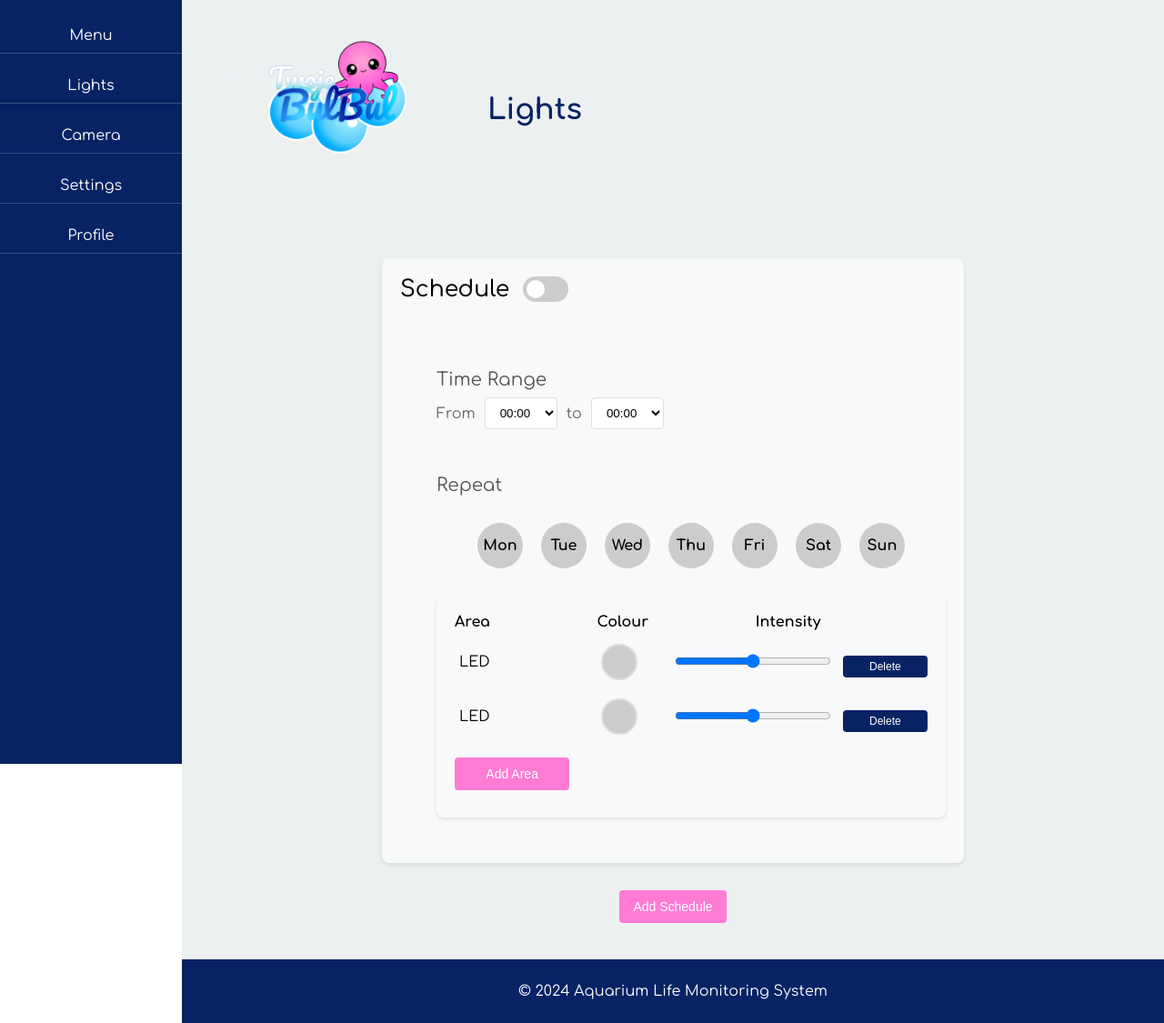
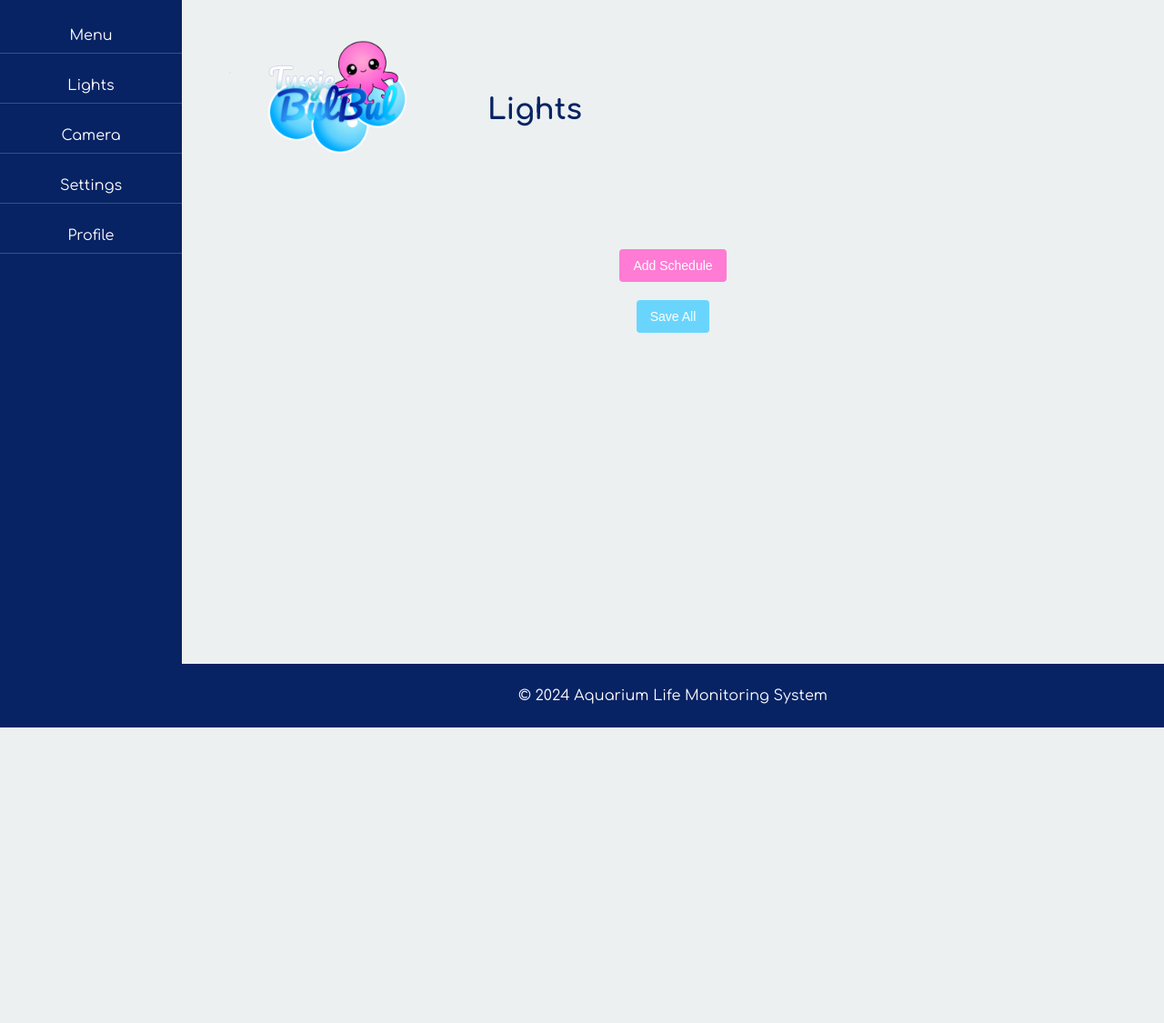
Before and after one commit to Tkapcer/PSCF, a Flask app: page /lights in a window 1280 px wide. Shown: the whole page at 91% size. After the commit the page ends 800 px from the top, so only its background shows below. Run offline with Flask 3, Linux system fonts and the light colour scheme; the visitor is signed in with stand-in values (Sample User, id 1); data that the repository does not hold is empty.

Commit message:
ja piernicze działa zapis i odczyt harmonogramów

```diff
--- a/app/__init__.py
+++ b/app/__init__.py
@@ -17,11 +17,13 @@
     login_manager.login_message = 'Zaloguj się, aby uzyskać dostęp do tej strony.'
 
     from app.auth.routes import auth
+    from app.auth.routes import bp as schedule_bp
     from app.camera.routes import camera
     from app.main.routes import main
 
     app.register_blueprint(auth)
     app.register_blueprint(camera)
     app.register_blueprint(main)
+    app.register_blueprint(schedule_bp)
 
     return app
--- a/app/auth/routes.py
+++ b/app/auth/routes.py
@@ -2,8 +2,12 @@
 from flask_login import login_user, logout_user, login_required, current_user
 from app.models.user import User
 from app import db
+from app.models.schedule import Schedule
+from app.models.area import Area
+from flask import jsonify
 
 auth = Blueprint('auth', __name__)
+bp = Blueprint('schedule', __name__)
 
 @auth.route('/login', methods=['GET', 'POST'])
 def login():
@@ -56,3 +60,72 @@
 def logout():
     logout_user()
     return redirect(url_for('auth.login'))
+
+
+
+@bp.route('/save_schedules', methods=['POST'])
+def save_schedules():
+    try:
+        if not request.is_json:
+            return jsonify({"error": "Request must be JSON"}), 400
+
+        data = request.get_json()
+        if 'schedules' not in data:
+            return jsonify({"error": "Missing schedules key"}), 400
+
+        db.session.begin()
+
+        Area.query.delete()
+        Schedule.query.delete()
+
+        for sched in data['schedules']:
+            if not all(k in sched for k in ['start_time', 'end_time', 'repeat_days', 'enabled', 'areas']):
+                db.session.rollback()
+                return jsonify({"error": "Invalid schedule format"}), 400
+
+            schedule = Schedule(
+                start_time=sched['start_time'],
+                end_time=sched['end_time'],
+                repeat_days=','.join(sched['repeat_days']),
+                enabled=sched['enabled']
+            )
+            db.session.add(schedule)
+            db.session.flush()
+
+            for area in sched['areas']:
+                if not all(k in area for k in ['color', 'intensity']):
+                    db.session.rollback()
+                    return jsonify({"error": "Invalid area format"}), 400
+
+                a = Area(
+                    schedule_id=schedule.id,
+                    color=area['color'],
+                    intensity=area['intensity']
+                )
+                db.session.add(a)
+
+        db.session.commit()
+        return jsonify({"status": "ok", "saved": len(data['schedules'])}), 200
+
+    except Exception as e:
+        db.session.rollback()
+        return jsonify({"error": str(e)}), 500
+
+@bp.route('/get_schedules', methods=['GET'])
+def get_schedules():
+    schedules = Schedule.query.options(db.joinedload(Schedule.areas)).all()
+
+    result = []
+    for sched in schedules:
+        result.append({
+            'start_time': str(sched.start_time),
+            'end_time': str(sched.end_time),
+            'repeat_days': sched.repeat_days.split(','),
+            'enabled': bool(sched.enabled),
+            'areas': [{
+                'color': area.color,
+                'intensity': int(area.intensity)
+            } for area in sched.areas]
+        })
+
+    return jsonify(result)
--- a/app/models/__init__.py
+++ b/app/models/__init__.py
@@ -1 +1,3 @@
 from .user import User
+from .schedule import Schedule
+from .area import Area
--- a/static/style.css
+++ b/static/style.css
@@ -475,3 +475,26 @@
     max-width: 200px;
     width: auto;
 }
+
+    .add-schedule-button:hover {
+        background-color: #C95BA7;
+    }
+
+.save-button {
+    background-color: #6AD5FC;
+    color: white;
+    border: none;
+    padding: 10px 15px;
+    border-radius: 4px;
+    cursor: pointer;
+    font-size: 14px;
+    transition: background-color 0.3s;
+    display: block;
+    margin: 20px auto;
+    max-width: 200px;
+    width: auto;
+}
+
+    .save-button:hover {
+        background-color: #55AAC9;
+    }
--- a/templates/lights.html
+++ b/templates/lights.html
@@ -4,78 +4,8 @@
 {% block content %}
 <br>
 <div id="schedules-container">
-    <div class="schedule-block">
-        <div class="control-panel">
-            <div class="control-group">
-                <div class="toggle-with-label">
-                    <span class="control-label">Schedule</span>
-                    <label class="switch">
-                        <input type="checkbox" id="schedule-toggle">
-                        <span class="slider"></span>
-                    </label>
-                </div>
-            </div>
-            <br>
-            <br>
-            <br>
-            <div class="time-selection">
-                <div class="label">Time Range</div>
-                <div class="time-inputs">
-                    <span class="time-separator">From</span>
-                    <select class="time-select" id="start-time">
-                        {% for hour in range(24) %}
-                        {% for minute in ['00','15','30','45'] %}
-                        <option value="{{ hour }}:{{ minute }}">{{ "%02d"|format(hour) }}:{{ minute }}</option>
-                        {% endfor %}
-                        {% endfor %}
-                    </select>
-                    <span class="time-separator">to</span>
-                    <select class="time-select" id="end-time">
-                        {% for hour in range(24) %}
-                        {% for minute in ['00','15','30','45'] %}
-                        <option value="{{ hour }}:{{ minute }}">{{ "%02d"|format(hour) }}:{{ minute }}</option>
-                        {% endfor %}
-                        {% endfor %}
-                    </select>
-                </div>
-                <div class="label">Repeat</div>
-                <div class="circle-buttons">
-                    <button class="circle">Mon</button>
-                    <button class="circle">Tue</button>
-                    <button class="circle">Wed</button>
-                    <button class="circle">Thu</button>
-                    <button class="circle">Fri</button>
-                    <button class="circle">Sat</button>
-                    <button class="circle">Sun</button>
-                </div>
-                <div class="control-panel">
-                    <div class="area-grid">
-                        <div class="area-header">
-                            <div>Area</div>
-                            <div>Colour</div>
-                            <div>Intensity</div>
-                        </div>
-
-                        <div class="area-row">
-                            <div>LED</div>
-                            <div><button class="color-circle" onclick="showColorPicker(this)"></button></div>
-                            <div><input type="range" min="0" max="100" value="50" class="intensity-slider"></div>
-                            <button class="remove-button" onclick="deleteAreaRow(this)">Delete</button>
-                        </div>
-
-                        <div class="area-row">
-                            <div>LED</div>
-                            <div><button class="color-circle" onclick="showColorPicker(this)"></button></div>
-                            <div><input type="range" min="0" max="100" value="50" class="intensity-slider"></div>
-                            <button class="remove-button" onclick="deleteAreaRow(this)">Delete</button>
-                        </div>
-                        <button class="add-button" onclick="addNewArea(this)">Add Area</button>
-                    </div>
-                </div>
-            </div>
-        </div>
-    </div>
     <button class="add-schedule-button" id="add-schedule-btn" onclick="addNewSchedule()">Add Schedule</button>
+    <button class="save-button" onclick="saveAllSchedules()">Save All</button>
 </div>
 
 <script>
@@ -246,5 +176,180 @@
         }
     }
 
+    document.addEventListener('DOMContentLoaded', function () {
+        fetch('/get_schedules')
+            .then(response => response.json())
+            .then(data => {
+                renderScheduleFromData(data);
+            });
+    });
+
+    function renderScheduleFromData(schedulesData) {
+        const schedulesContainer = document.getElementById('schedules-container');
+        const addButton = document.getElementById('add-schedule-btn');
+
+        while (schedulesContainer.firstChild !== addButton) {
+            schedulesContainer.removeChild(schedulesContainer.firstChild);
+        }
+
+        if (!Array.isArray(schedulesData)) {
+            console.error('Invalid schedules data format:', schedulesData);
+            return;
+        }
+
+        schedulesData.forEach(function (data) {
+            const scheduleBlock = document.createElement('div');
+            scheduleBlock.className = 'schedule-block';
+
+            const repeatButtons = data.repeat_days.map(function (day) {
+                return '<button class="circle active">' + day + '</button>';
+            }).join('');
+
+            const areaRows = data.areas.map(function (area) {
+                return '<div class="area-row">' +
+                    '<div>LED</div>' +
+                    '<div><button class="color-circle" style="background-color:' + area.color + '" onclick="showColorPicker(this)"></button></div>' +
+                    '<div><input type="range" min="0" max="100" value="' + area.intensity + '" class="intensity-slider"></div>' +
+                    '<button class="remove-button" onclick="deleteAreaRow(this)">Delete</button>' +
+                    '</div>';
+            }).join('');
+
+            scheduleBlock.innerHTML =
+                '<div class="control-panel">' +
+                '<div class="control-group">' +
+                '<div class="toggle-with-label">' +
+                '<span class="control-label">Schedule</span>' +
+                '<label class="switch">' +
+                '<input type="checkbox" class="schedule-toggle"' + (data.enabled ? ' checked' : '') + '>' +
+                '<span class="slider"></span>' +
+                '</label>' +
+                '</div>' +
+                '</div>' +
+                '<br><br><br>' +
+                '<div class="time-selection">' +
+                '<div class="label">Time Range</div>' +
+                '<div class="time-inputs">' +
+                '<span class="time-separator">From</span>' +
+                '<select class="time-select">' + generateTimeOptions(data.start_time) + '</select>' +
+                '<span class="time-separator">to</span>' +
+                '<select class="time-select">' + generateTimeOptions(data.end_time) + '</select>' +
+                '</div>' +
+                '<div class="label">Repeat</div>' +
+                '<div class="circle-buttons">' +
+                '<button class="circle">Mon</button>' +
+                '<button class="circle">Tue</button>' +
+                '<button class="circle">Wed</button>' +
+                '<button class="circle">Thu</button>' +
+                '<button class="circle">Fri</button>' +
+                '<button class="circle">Sat</button>' +
+                '<button class="circle">Sun</button>' +
+                '</div>' +
+                '<div class="control-panel">' +
+                '<div class="area-grid">' +
+                '<div class="area-header">' +
+                '<div>Area</div>' +
+                '<div>Colour</div>' +
+                '<div>Intensity</div>' +
+                '</div>' +
+                areaRows +
+                '<button class="add-button" onclick="addNewArea(this)">Add Area</button>' +
+                '</div>' +
+                '</div>' +
+                '<button class="remove-button" onclick="deleteSchedule(this)" style="margin-top: 15px;">Delete Schedule</button>' +
+                '</div>' +
+                '</div>';
+
+            schedulesContainer.insertBefore(scheduleBlock, addButton);
+
+            const dayButtons = scheduleBlock.querySelectorAll('.circle-buttons .circle');
+            dayButtons.forEach(button => {
+                if (data.repeat_days.includes(button.textContent)) {
+                    button.classList.add('active');
+                }
+                button.addEventListener('click', () => {
+                    button.classList.toggle('active');
+                });
+            });
+        });
+    }
+
+
+    function generateTimeOptions(selectedTime) {
+        const options = [];
+        for (let h = 0; h < 24; h++) {
+            for (let m of ['00', '15', '30', '45']) {
+                const value = h + ':' + m;
+                const label = (h < 10 ? '0' + h : h) + ':' + m;
+                const selected = (value === selectedTime) ? ' selected' : '';
+                options.push('<option value="' + value + '"' + selected + '>' + label + '</option>');
+            }
+        }
+        return options.join('');
+    }
+
+    function saveAllSchedules() {
+        const schedules = [];
+
+        document.querySelectorAll('.schedule-block').forEach(scheduleBlock => {
+            const schedule = {
+                start_time: scheduleBlock.querySelector('.time-select').value,
+                end_time: scheduleBlock.querySelectorAll('.time-select')[1].value,
+                enabled: scheduleBlock.querySelector('.schedule-toggle').checked,
+                repeat_days: Array.from(scheduleBlock.querySelectorAll('.circle.active'))
+                    .map(btn => btn.textContent.trim()),
+                areas: []
+            };
+
+            scheduleBlock.querySelectorAll('.area-row').forEach(row => {
+                schedule.areas.push({
+                    color: row.querySelector('.color-circle').style.backgroundColor || '#cccccc',
+                    intensity: row.querySelector('.intensity-slider').value
+                });
+            });
+
+            schedules.push(schedule);
+        });
+
+        fetch('/save_schedules', {
+            method: 'POST',
+            headers: {
+                'Content-Type': 'application/json',
+            },
+            body: JSON.stringify({ schedules })
+        })
+            .then(response => response.json())
+            .then(data => console.log('Success:', data))
+            .catch(error => console.error('Error:', error));
+    }
+
+    function reloadSchedules() {
+        const container = document.getElementById('schedules-container');
+
+        while (container.children.length > 1) {
+            container.removeChild(container.lastChild);
+        }
+
+        fetch('/get_schedules')
+            .then(response => {
+                if (!response.ok) throw new Error('Network response was not ok');
+                return response.json();
+            })
+            .then(data => {
+                if (!Array.isArray(data)) {
+                    throw new Error('Invalid data format received');
+                }
+                data.forEach(scheduleData => {
+                    try {
+                        renderScheduleFromData(scheduleData);
+                    } catch (error) {
+                        console.error('Error rendering schedule:', error);
+                    }
+                });
+            })
+            .catch(error => {
+                console.error('Error loading schedules:', error);
+                showSaveMessage("Error loading schedules. Please refresh the page.", true);
+            });
+    }
 </script>
         {% endblock %}
```
Also changed, not shown: app/models/area.py (added, +8 -0 lines), app/models/schedule.py (added, +11 -0 lines).
